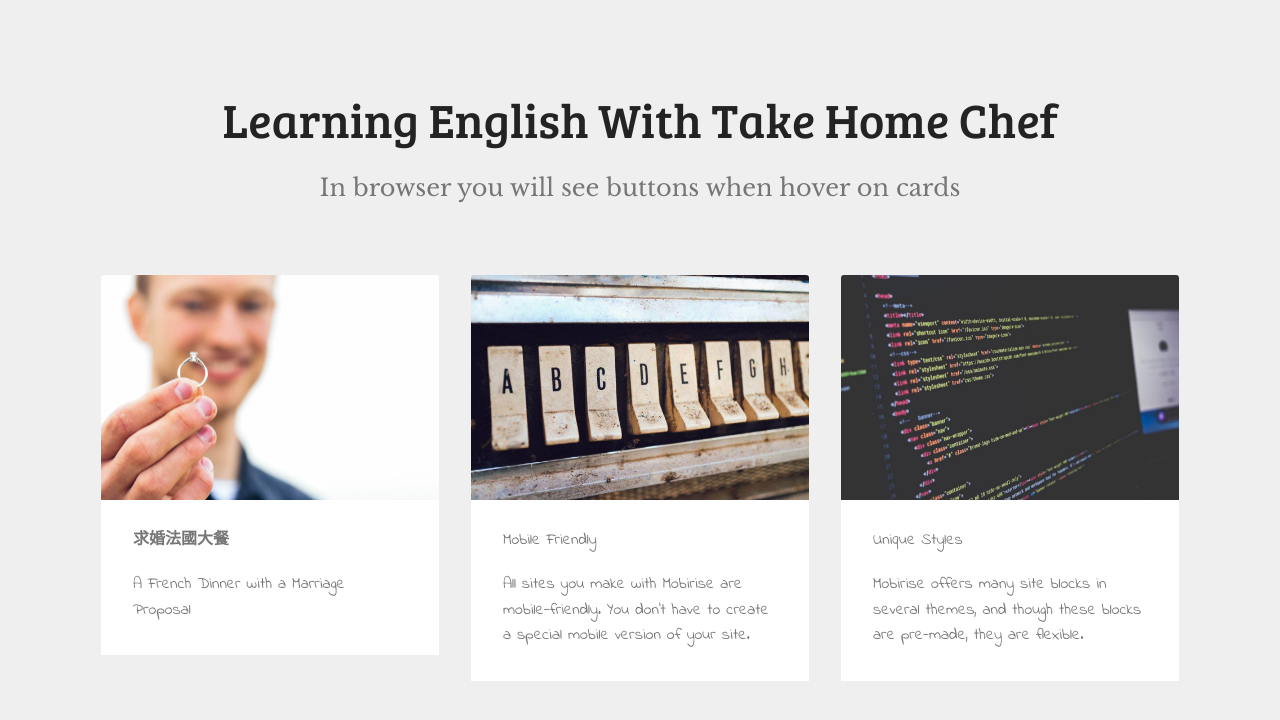
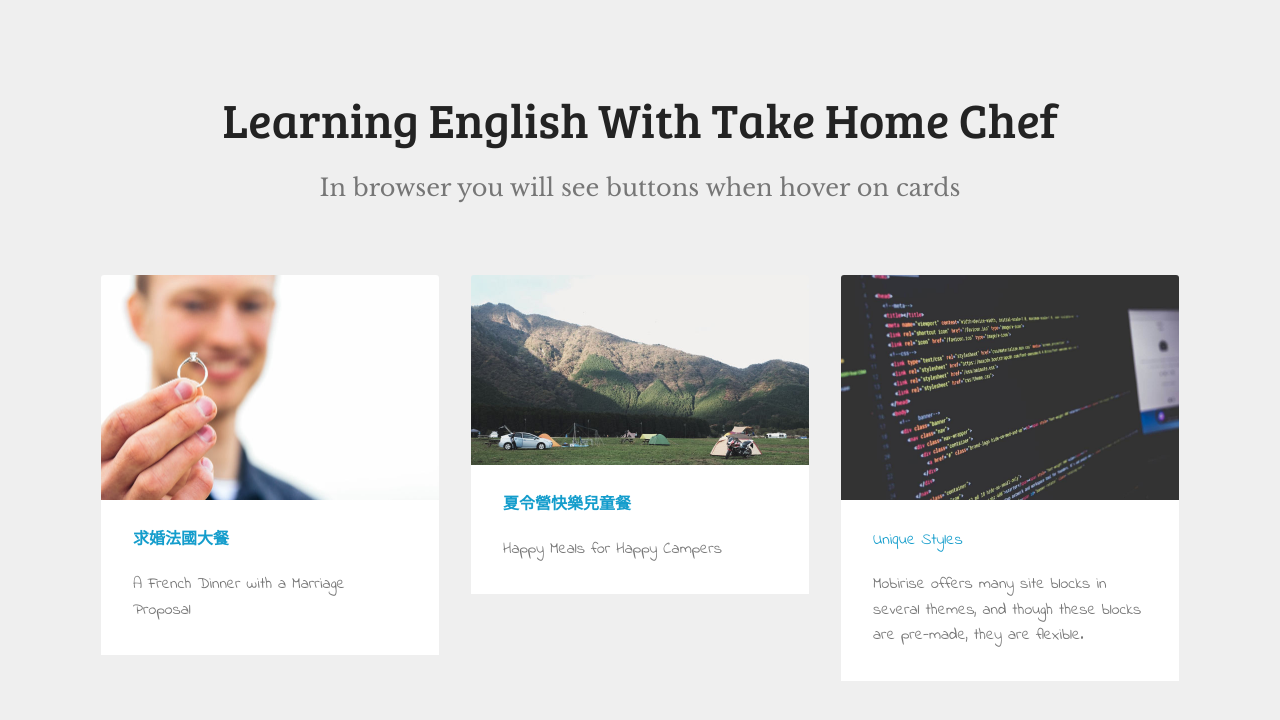
Before and after one commit to AAQ6291/Mobirise, a plain HTML site: page index.html in a window 1280 px wide. Shown: the part 800-1520 px from the top of the page. Drawn offline with nearby package versions, Linux system fonts and the light colour scheme; files whose address does not match are found by name; a web font is replaced by a local one.

Commit message:
create github pages

```diff
--- a/assets/images/hashes.json
+++ b/assets/images/hashes.json
@@ -1 +1 @@
-{"5Lb97kAY+v8toN7bv2K6YQ==":"mbr-1620x1080.jpg","UMB8aP9QDRhiC0wJG5GN4A==":"mbr-1-1620x1080.jpg","LutuguLBgy2IGQZ001fkfw==":"logo-60x30.png","vIVAFXKA36OISYgPP9iNOQ==":"mbr-676x451.jpg","lBAkMh4e5DDlt8pjA2IeqA==":"mbr-1-676x451.jpg"}
+{"5Lb97kAY+v8toN7bv2K6YQ==":"mbr-1620x1080.jpg","UMB8aP9QDRhiC0wJG5GN4A==":"mbr-1-1620x1080.jpg","LutuguLBgy2IGQZ001fkfw==":"logo-60x30.png","vIVAFXKA36OISYgPP9iNOQ==":"mbr-676x451.jpg","lBAkMh4e5DDlt8pjA2IeqA==":"mbr-1-676x451.jpg","hEuhX6D0X/vazPmiDm9Iew==":"mbr-676x513.jpg","NXNiLsJbZzW00QkmivU4Ww==":"mbr-676x380.jpg"}
--- a/assets/mobirise/css/mbr-additional.css
+++ b/assets/mobirise/css/mbr-additional.css
@@ -1870,7 +1870,7 @@ body {
   opacity: 1;
 }
 .cid-qUgzX9RNGu .card-title {
-  color: #767676;
+  color: #149dcc;
 }
 .cid-qUgzX9RNGu .card-title I {
   color: #0f7699;
--- a/index.html
+++ b/index.html
@@ -61,7 +61,7 @@
     </nav>
 </section>
 
-<section class="engine"><a href="https://mobirise.me/q">responsive site templates</a></section><section class="header10 cid-qTvx5hkyKt mbr-fullscreen mbr-parallax-background" id="header10-3">
+<section class="engine"><a href="https://mobirise.me/y">free html web templates</a></section><section class="header10 cid-qTvx5hkyKt mbr-fullscreen mbr-parallax-background" id="header10-3">
 
 
 
@@ -117,15 +117,12 @@
                         <div class="mbr-section-btn text-center">
                             <a href="https://mobirise.com" class="btn btn-primary display-4">Learn More</a>
                         </div>
-                        <img src="assets/images/02.jpg" alt="Mobirise">
+                        <img src="assets/images/mbr-676x380.jpg" alt="Mobirise" title="">
                     </div>
                     <div class="card-box">
-                        <h4 class="card-title mbr-fonts-style display-7">
-                            Mobile Friendly
-                        </h4>
+                        <h4 class="card-title mbr-fonts-style display-7"><strong>夏令營快樂兒童餐</strong></h4>
                         <p class="mbr-text mbr-fonts-style display-7">
-                           All sites you make with Mobirise are mobile-friendly. You don't have to create a special mobile version of your site.
-                        </p>
+                           Happy Meals for Happy Campers</p>
                     </div>
                 </div>
             </div>
```
Also changed, not shown: assets/images/mbr-676x380.jpg (added), 1 other file.
